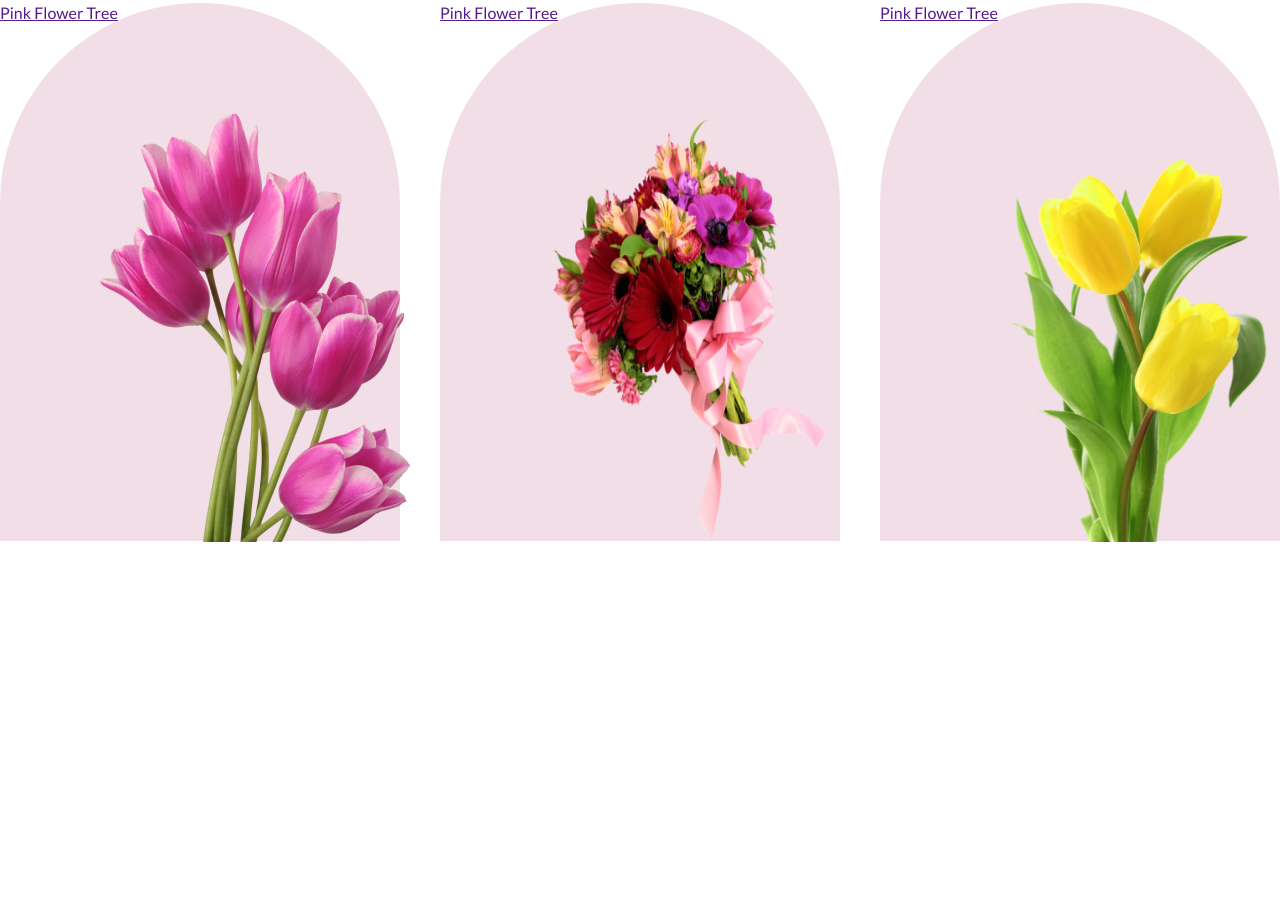
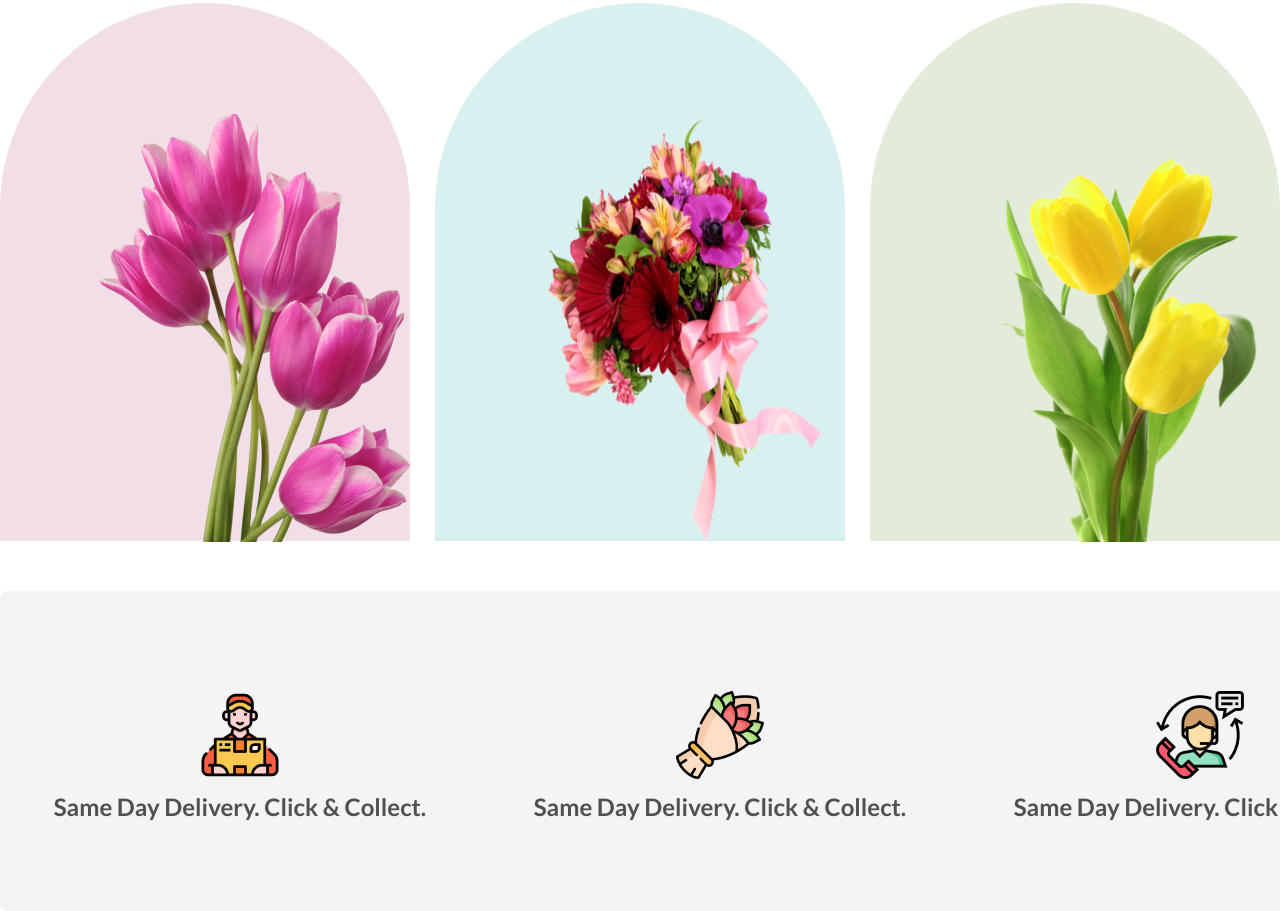
Before and after one commit to SagorChandra404/assinment-project-1, a plain HTML site: page index.html in a window 1280 px wide. Shown: the part 1098-2009 px from the top of the page. Before the commit the page ends 1640 px from the top, so only its background shows below. Drawn offline with Linux system fonts and the light colour scheme.

Commit message:
next part added

```diff
--- a/index.html
+++ b/index.html
@@ -11,7 +11,7 @@
 </head>
 <body>
     <header>
-        <section id="banner">
+        <section class="banner">
             <div class="banner-container">
                 <div class="banner-text">
                     <h2 class="banner-title">Let's make beautiful flowers a part of your life.</h2>
@@ -35,24 +35,48 @@
 
             </div>
             <div class="box-container">
-                <div class="box1">
+                <div class="box ">
                     <div class="flower-photo">
                         <img class="flower-size" src="./Flower Asset/pngwing 6.png" alt="">
                     </div>
-                    <p> <a href="">Pink Flower Tree</a></p>
+                    <!-- <p class="flower-title"> <a href="">Pink Flower Tree</a></p> -->
                 </div>
-                <div class="box1">
+                <div class="box box2">
                     <div class="flower-photo">
                         <img class="flower-size" src="./Flower Asset/pngwing 5.png" alt="">
                     </div>
-                    <p> <a href="">Pink Flower Tree</a></p>
+                    <!-- <p class="flower-title"> <a href="">Pink Flower Tree</a></p> -->
                 </div>
-                <div class="box1">
+                <div class="box box3">
                     <div class="flower-photo">
                         <img class="flower-size" src="./Flower Asset/pngwing 7.png" alt="">
                     </div>
-                    <p> <a href="">Pink Flower Tree</a></p>
+                    <!-- <p class="flower-title"> <a href="">Pink Flower Tree</a></p> -->
                 </div>
+
+            </div>
+
+        </section>
+
+        <section>
+            <div class="our-service">
+                <div class="service-1">
+                    <img class="service-image" src="./Flower Asset/Group 57.png" alt="">
+                    <p class="servce-decsprition">Same Day Delivery. Click & Collect.</p>
+                </div>
+                <div class="service-1">
+                    <img class="service-image" src="./Flower Asset/Group 58.png" alt="">
+                    <p class="servce-decsprition">Same Day Delivery. Click & Collect.</p>
+                </div>
+                <div class="service-1">
+                    <img class="service-image" src="./Flower Asset/Group 59.png" alt="">
+                    <p class="servce-decsprition">Same Day Delivery. Click & Collect.</p>
+                </div>
+            </div>
+        </section>
+
+        <section>
+            <div class="hot-deals">
 
             </div>
         </section>
--- a/style.css
+++ b/style.css
@@ -5,7 +5,7 @@
 body{
     font-family: 'Lato', sans-serif;
 }
-#banner{
+.banner{
     background-color: #E554731A;
     padding-top: 50px;
 }
@@ -69,11 +69,11 @@ body{
     display: flex;
     justify-content: center;
     align-items: center;
-    gap: 40px;
+    gap: 25px;
     margin: 0 auto;
 
 }
-.box1{
+.box{
     margin-top: 30px;
     width: 464px;
     height: 538px;
@@ -81,9 +81,63 @@ body{
     background: rgba(167, 33, 98, 0.15);
     position: relative;
 }
+.box2{
+    border-radius: 300px 300px 0px 0px;
+    background: rgba(5, 151, 160, 0.15);
+}
+.box3{
+    border-radius: 300px 300px 0px 0px;
+    background: rgba(71, 125, 17, 0.15);
+}
 .flower-size{
     width: 310px;
     height: 428px;
     position: absolute;
     margin: 111px 100px;
 }
+
+/* .flower-title{
+    margin-top: 590px;
+    color: #272727;
+    text-align: center;
+    font-family: Lato;
+    font-size: 24px;
+    font-weight: 700; */
+
+}
+
+.our-service{
+    display: flex;
+    justify-content: center;
+
+}
+
+.our-service{
+    display: flex;
+    justify-content: space-around;
+    align-items: center;
+    width: 1440px;
+    height: 320px;
+    border-radius: 8px;
+    background-color: rgba(39, 39, 39, 0.05);
+    margin: 0 auto;
+    margin-top: 50px;
+
+}
+
+.service-image{
+    width: 88px;
+    height: 88px;
+    padding: 10px;
+
+}
+
+.service-1{
+   text-align: center;
+
+}
+.servce-decsprition{
+    color: rgba(39, 39, 39, 0.80);
+    font-size: 24px;
+    font-weight: 600;
+}
```
